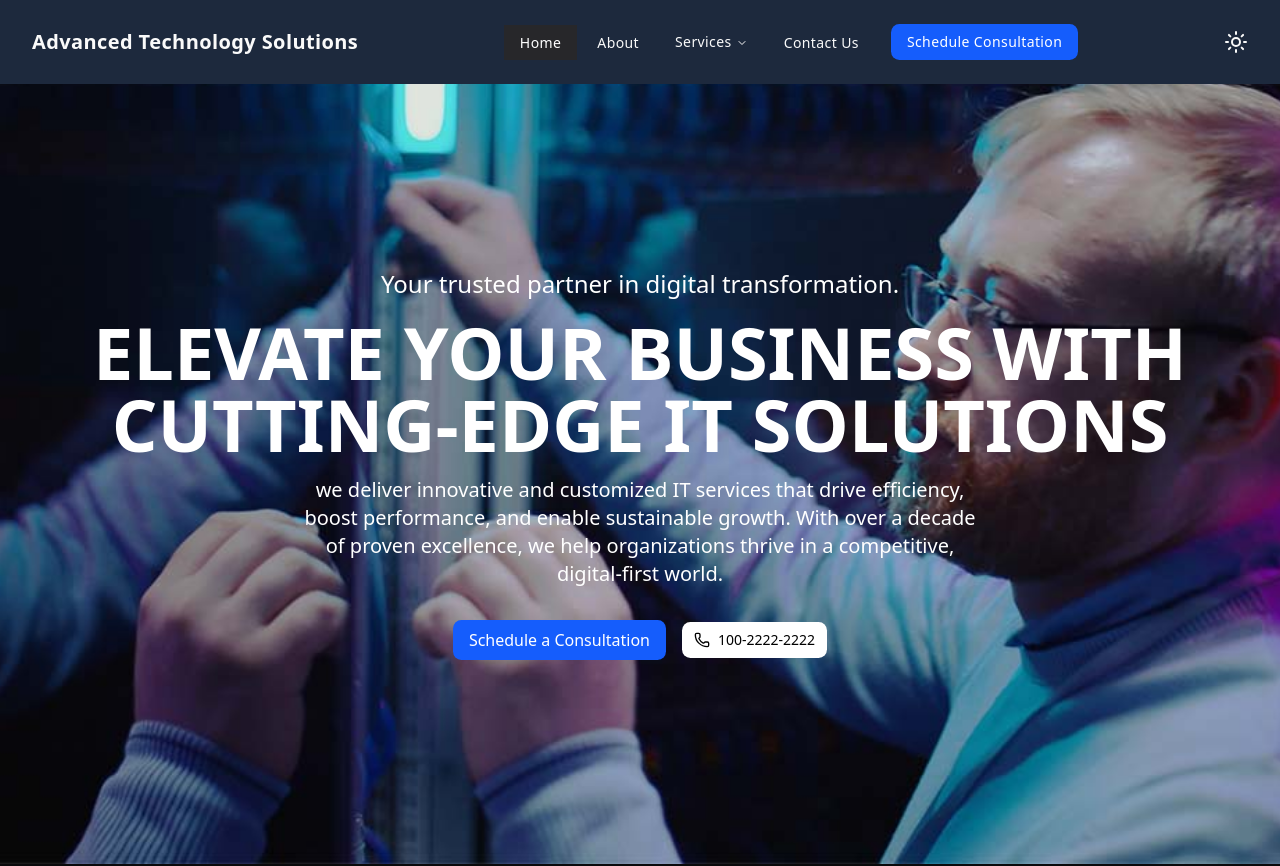
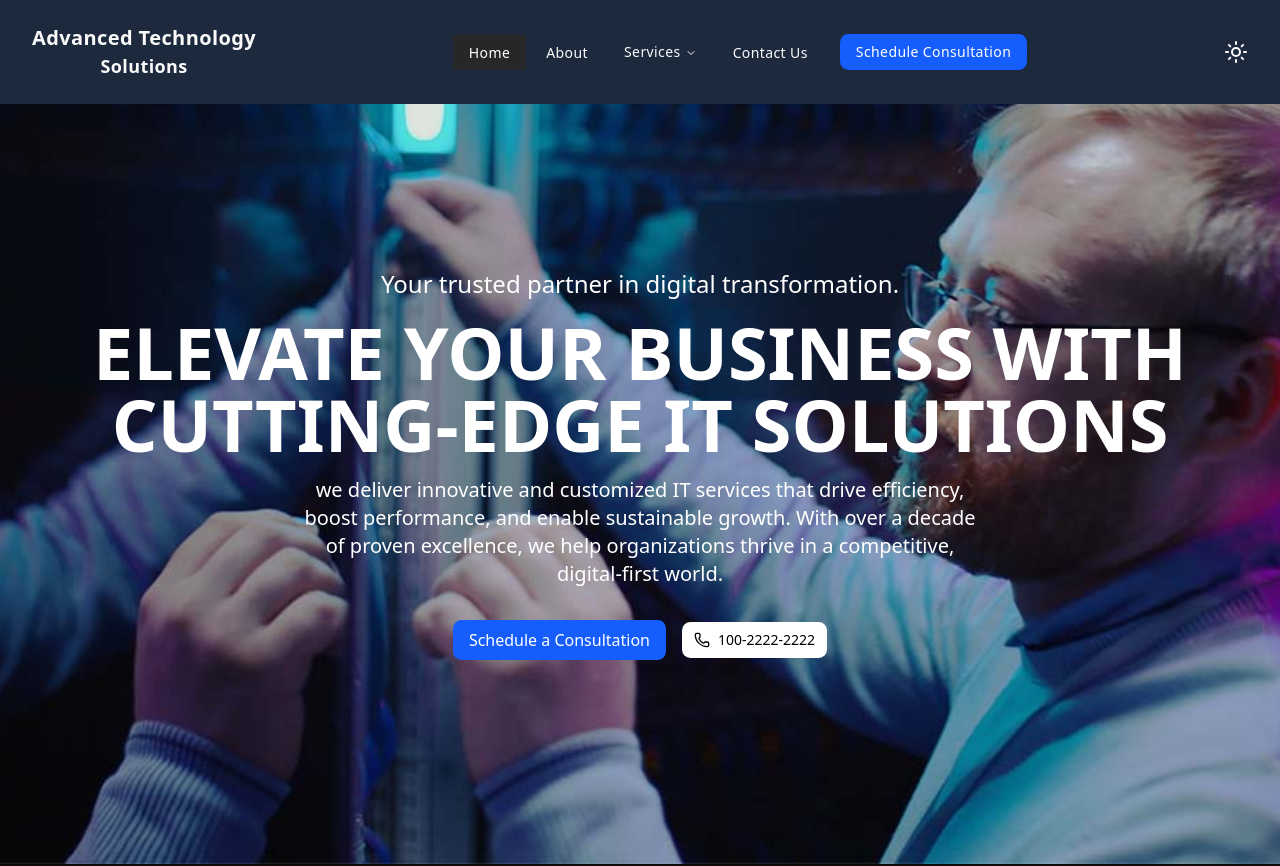
Before and after one commit to kasahun-welela/advanced-tsp-company, a Next.js app: page / in a window 1280 px wide. Shown: the top 866 px of the page. Built offline with nearby package versions, Linux system fonts and the light colour scheme.

Commit message:
update nav bar

```diff
--- a/components/layouts/NavBar.tsx
+++ b/components/layouts/NavBar.tsx
@@ -81,8 +81,12 @@ const NavBar = () => {
       {/* Desktop Navigation */}
       <div className="hidden md:block fixed top-0 left-0 right-0 bg-white dark:bg-slate-800  z-50 tracking-wide">
         <div className="flex justify-between py-6 items-center container mx-auto px-4 sm:px-6 lg:px-8  ">
-          <Link href="/" className="text-xl font-bold">
-            Advanced Technology Solutions
+          <Link
+            href="/"
+            className="text-xl font-bold flex flex-col items-center"
+          >
+            Advanced Technology <br />
+            <span className="text-lg">Solutions</span>
           </Link>
 
           <div className="flex items-center gap-4">
```
